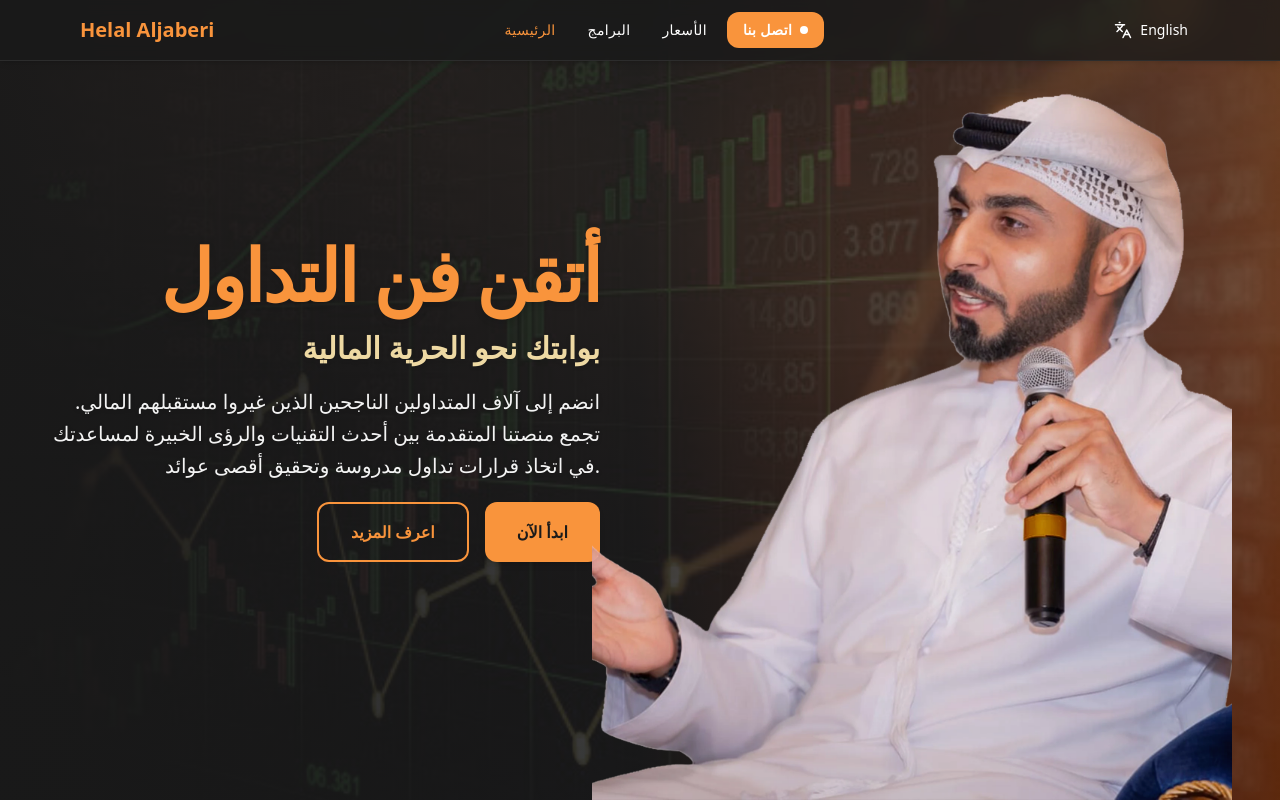
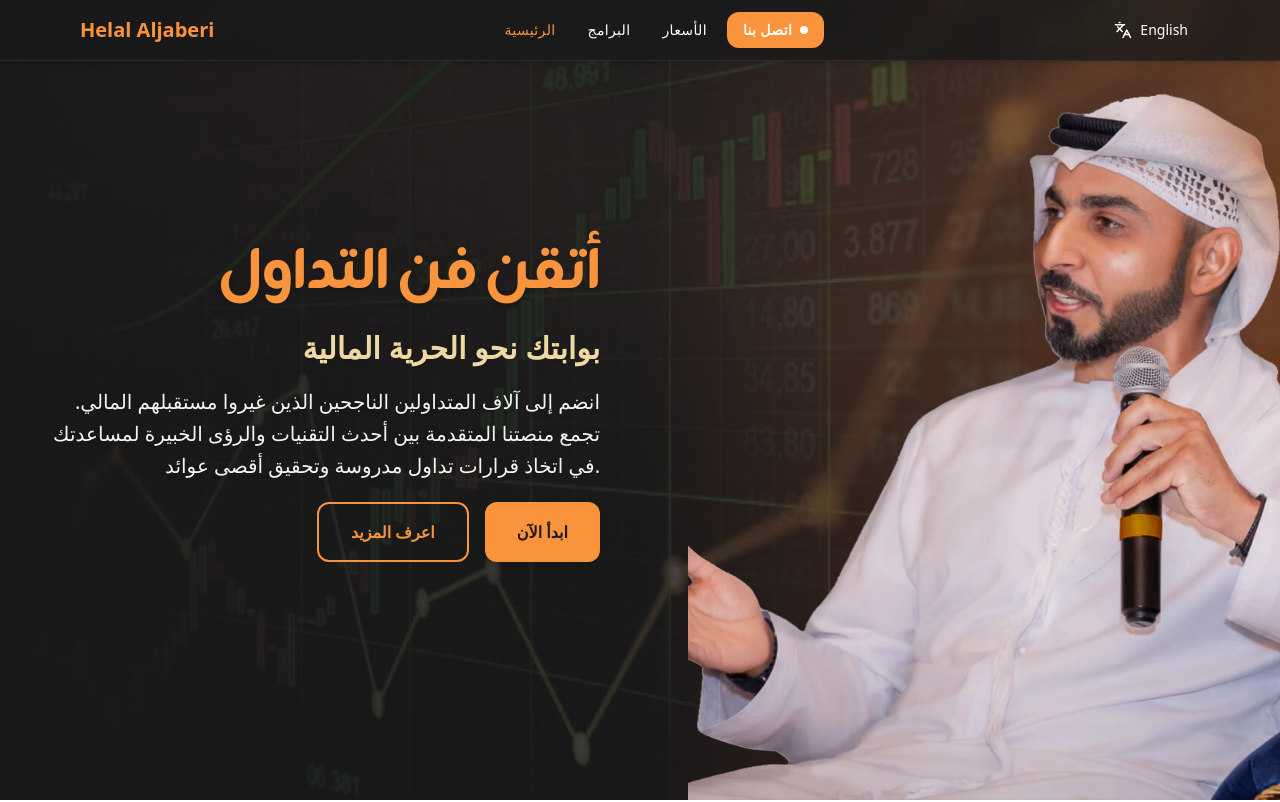
Before and after one commit to Haidarahm/Helal-Aljaberi, a React (Vite) app: page / in a window 1280 px wide. Shown: the top 802 px of the page. Built offline with nearby package versions, Linux system fonts and the light colour scheme.

Commit message:
Refactor Hero component styles to simplify class names and enhance RTL support; ensure consistent layout and text alignment across different screen sizes.

```diff
--- a/src/pages/home/Hero.jsx
+++ b/src/pages/home/Hero.jsx
@@ -24,13 +24,11 @@ export default function Hero() {
 
       {/* Content */}
       <div
-        className={`${
-          isRTL ? "right-section" : "left-section"
-        } flex flex-col gap-5 w-full md:w-1/2 relative z-20 px-6 md:px-10`}
+        className={`flex flex-col gap-5 w-full md:w-1/2 relative z-20 px-6 md:px-10`}
       >
         <h1
-          className={`text-4xl md:text-5xl lg:text-7xl font-extrabold text-[color:var(--color-primary)] tracking-tight drop-shadow-md font-zain ${
-            isRTL ? "text-right" : "text-left"
+          className={`text-4xl md:text-5xl lg:text-7xl font-extrabold text-[color:var(--color-primary)] tracking-tight drop-shadow-md  ${
+            isRTL ? "text-right font-family-zain" : "text-left"
           }`}
           data-aos="fade-up"
         >
@@ -71,9 +69,7 @@ export default function Hero() {
 
       {/* Image */}
       <div
-        className={`${
-          isRTL ? "left-section" : "right-section"
-        } h-full relative z-20 w-0 md:w-1/2`}
+        className={`right-section h-full relative z-20 w-0 md:w-1/2`}
         data-aos="fade-left"
         data-aos-delay="150"
       >
@@ -81,9 +77,7 @@ export default function Hero() {
           <img
             src={helal}
             alt="Helal"
-            className={`h-full w-full object-cover opacity-95 md:absolute ${
-              isRTL ? "md:right-12" : "md:left-12"
-            }`}
+            className={`h-full w-full object-cover opacity-95 md:absolute md:left-12`}
           />
         </div>
       </div>
```
